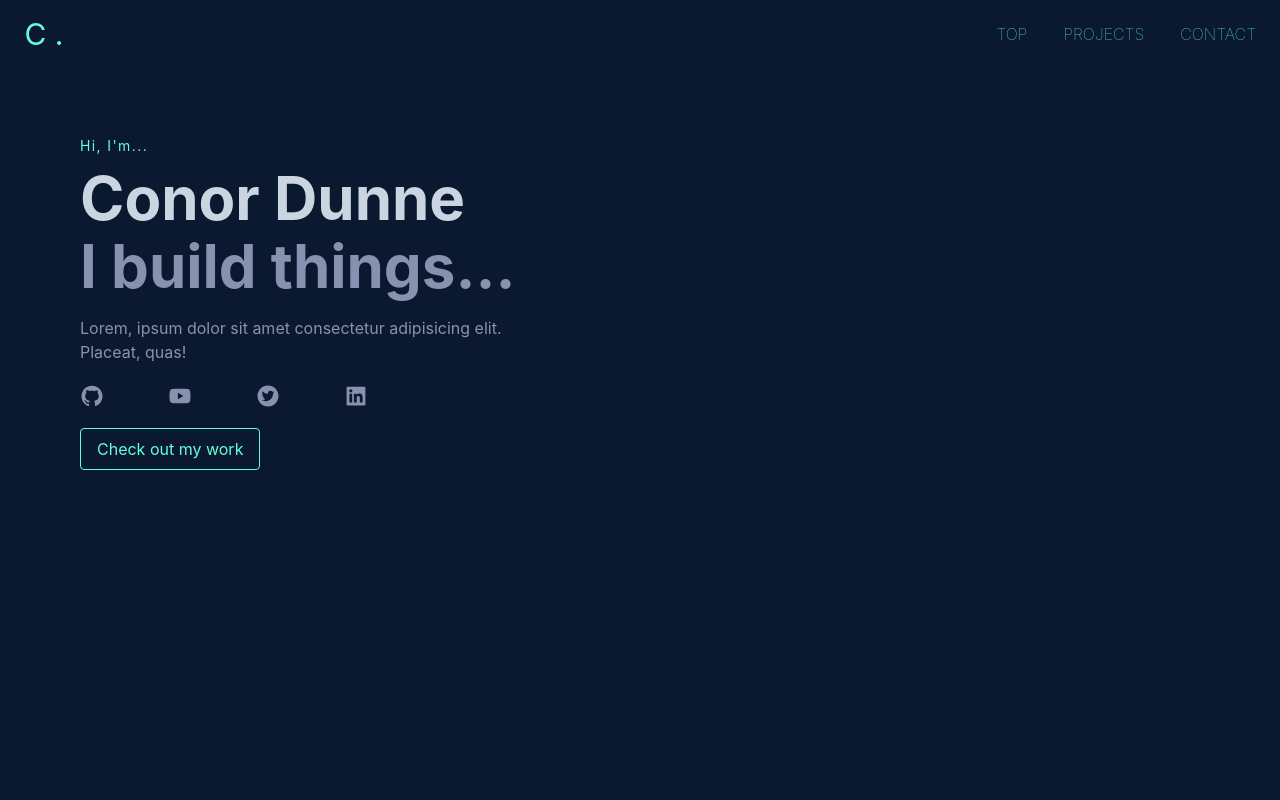
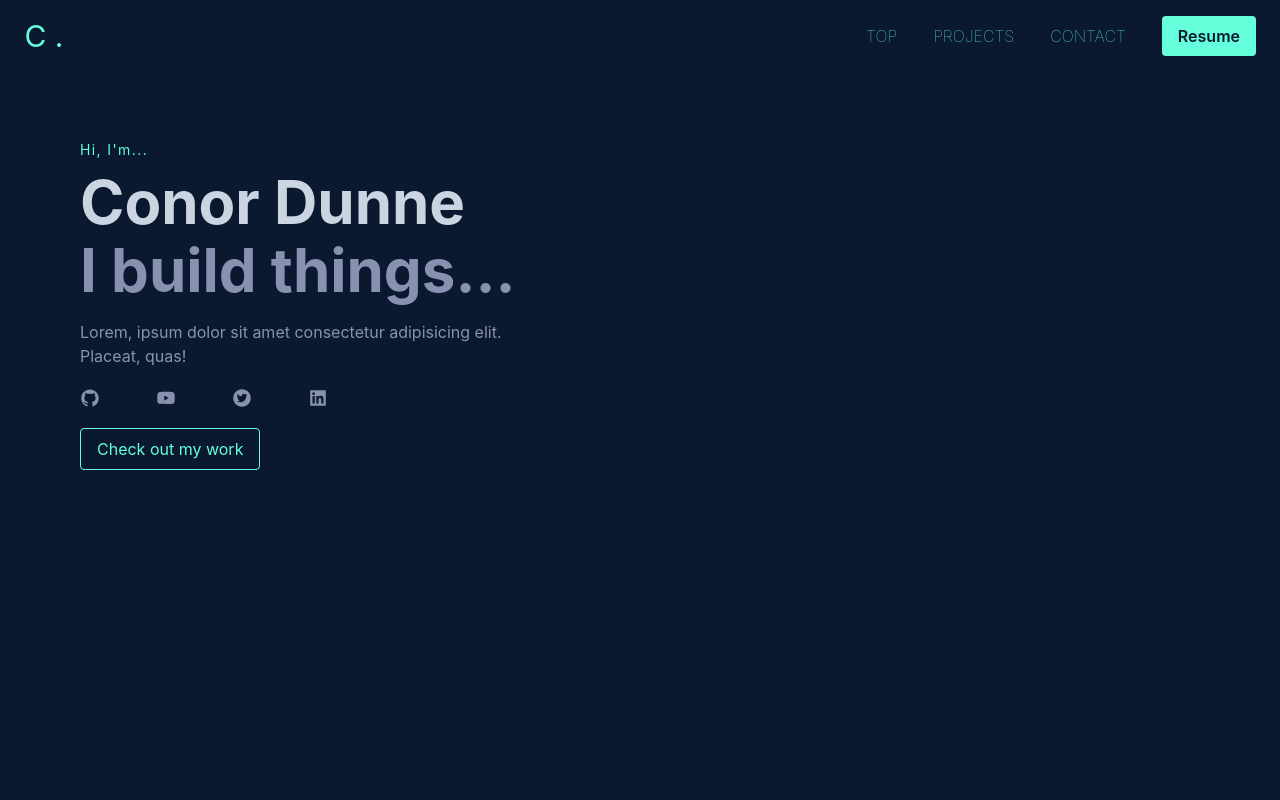
Before and after one commit to Conor-Dunne/portfolio, a React (Vite) app: page / in a window 1280 px wide. Shown: the top 800 px of the page. Built offline with nearby package versions, Linux system fonts and the light colour scheme.

Commit message:
Add resume button and test pdf

```diff
--- a/package.json
+++ b/package.json
@@ -12,7 +12,8 @@
     "react": "^18.2.0",
     "react-dom": "^18.2.0",
     "react-icons": "^4.8.0",
-    "react-reveal": "^1.2.2"
+    "react-reveal": "^1.2.2",
+    "react-svg": "^16.1.5"
   },
   "devDependencies": {
     "@types/react": "^18.0.27",
--- a/src/components/Header.jsx
+++ b/src/components/Header.jsx
@@ -1,25 +1,27 @@
-
-
 function Header() {
-
   return (
     <header className="flex justify-between items-center w-full px-6 py-4 text-accentColor">
       <div className="flex items-center justify-center w-10 text-accentColor">
         <h1 className="text-3xl">C .</h1>
       </div>
+      <div className="flex gap-9 items-center">
         <ul className="flex gap-9 text-md font-thin">
-          <li>
-            TOP
-          </li>
-          <li>
-            PROJECTS
-          </li>
-          <li>
-            CONTACT
-          </li>
+          <li>TOP</li>
+          <li>PROJECTS</li>
+          <li>CONTACT</li>
         </ul>
+        <a
+          href="src\assets\CONOR DUNNE Resume 2021.pdf"
+          target="_blank"
+          rel="noopener noreferrer"
+        >
+          <button className=" text-mainColor font-semibold bg-accentColor py-2 px-4 rounded">
+            Resume
+          </button>
+        </a>
+      </div>
     </header>
-    )
+  );
 }
 
-  export default Header
+export default Header;
--- a/src/components/Hero.jsx
+++ b/src/components/Hero.jsx
@@ -5,6 +5,8 @@ import {
   AiFillYoutube,
   AiFillGithub,
 } from "react-icons/ai";
+import { ReactSVG } from 'react-svg';
+
 
 function Hero() {
   return (
@@ -27,7 +29,7 @@ function Hero() {
             quas!
           </p>
         </div>
-        <div className="text-2xl flex justify-start gap-16 py-3">
+        <div className=" text-xl flex justify-start gap-14 py-3">
         <a href="https://github.com/Conor-Dunne" target="_blank" rel="noopener noreferrer">
         <AiFillGithub />
       </a>
@@ -52,6 +54,7 @@ function Hero() {
           </button>
         </div>
       </Fade>
+
     </div>
   );
 }
--- a/tailwind.config.cjs
+++ b/tailwind.config.cjs
@@ -14,6 +14,7 @@ module.exports = {
 
       },
       colors: {
+        'mainColor': '#0a192f',
         'accentColor': '#64ffda',
         'accentOpac': '#64ffda14',
       },
```
Also changed, not shown: 2 other files (tests, documents, lock files or other folders). Lines whose indentation alone changed are shown as unchanged.
